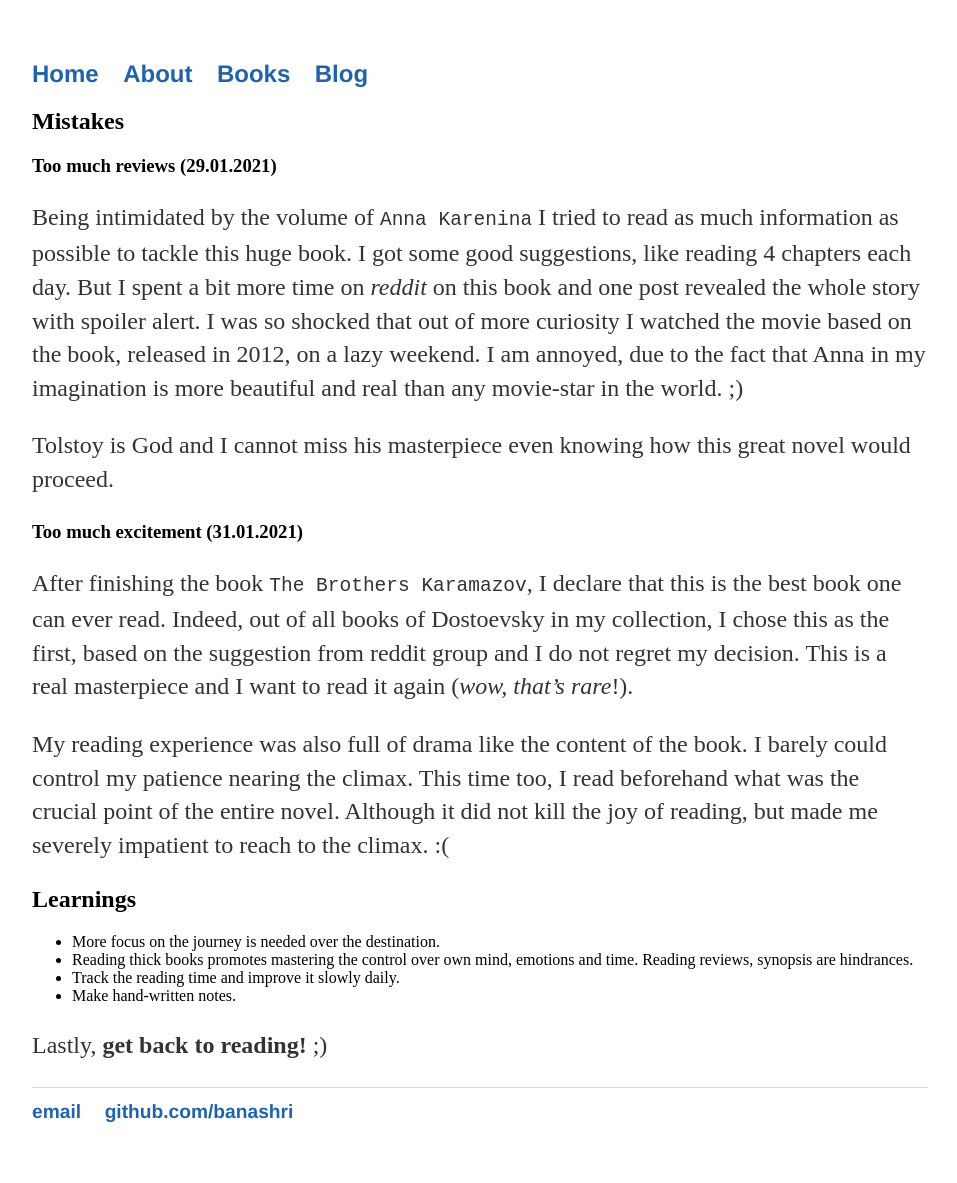
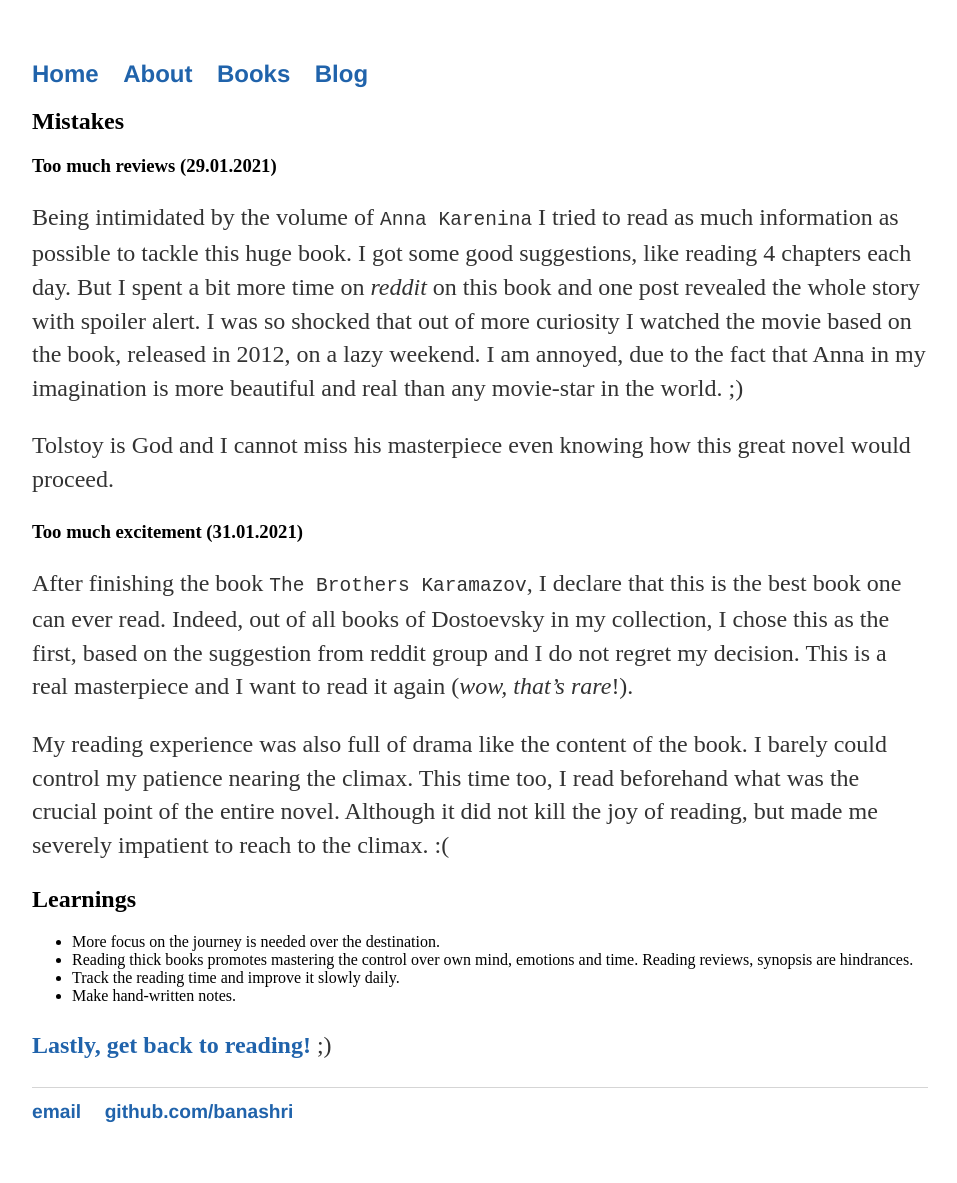
Before and after one commit to Banashri/banashri.github.io, a Jekyll site: the page built from books/learning.md, in a window 1280 px wide. Shown: the whole page, without its empty margins (160-1117 px from the left). Built offline with Jekyll 4.4.1, drawn with Linux system fonts in a browser that asks for light colours.

Commit message:
learning

```diff
--- a/books/learning.md
+++ b/books/learning.md
@@ -27,4 +27,4 @@ climax. This time too, I read beforehand what was the crucial point of the entir
 - Track the reading time and improve it slowly daily.
 - Make hand-written notes.
 
-Lastly, **get back to reading!** ;)
+**<a href="/books" class="text">Lastly, get back to reading!</a>** ;)
```
Also changed, not shown: books/index.md (+1 -1 lines).
